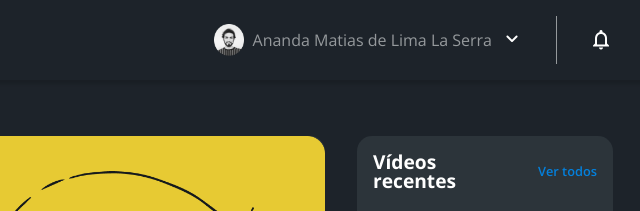
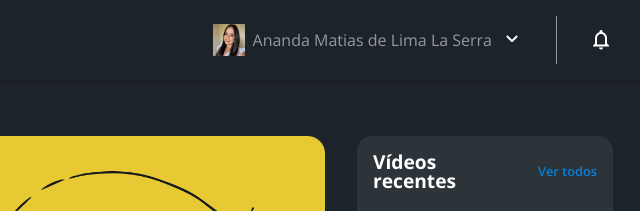
Before and after one commit to anandamatias/flex-e-grid-new, a plain HTML site: page index.html in a window 1536 px wide. Shown: the top 211 px of the page, 863-1503 px from the left. Drawn offline with nearby package versions, Linux system fonts and the light colour scheme.

Commit message:
atualização

```diff
--- a/estilos.css
+++ b/estilos.css
@@ -79,7 +79,7 @@ body {
         display: block;
         width: 32px;
         height: 32px;
-        background-image: url(img/profile_2.png);
+        background-image: url(img/profileananda.jpg);
         background-size: contain;
         background-repeat: no-repeat;
         background-position: center;
```
Also changed, not shown: img/profileananda.jpg (added).
